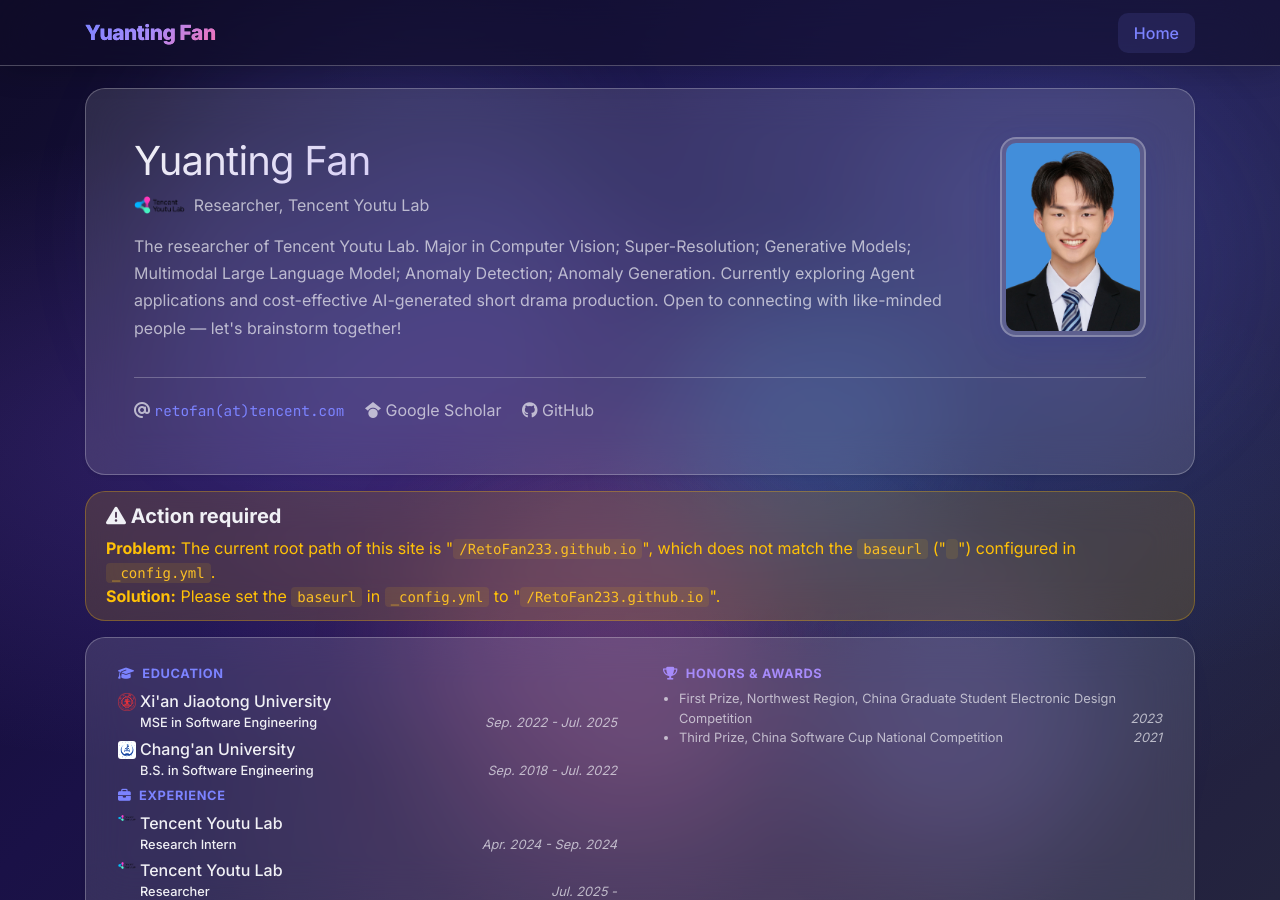
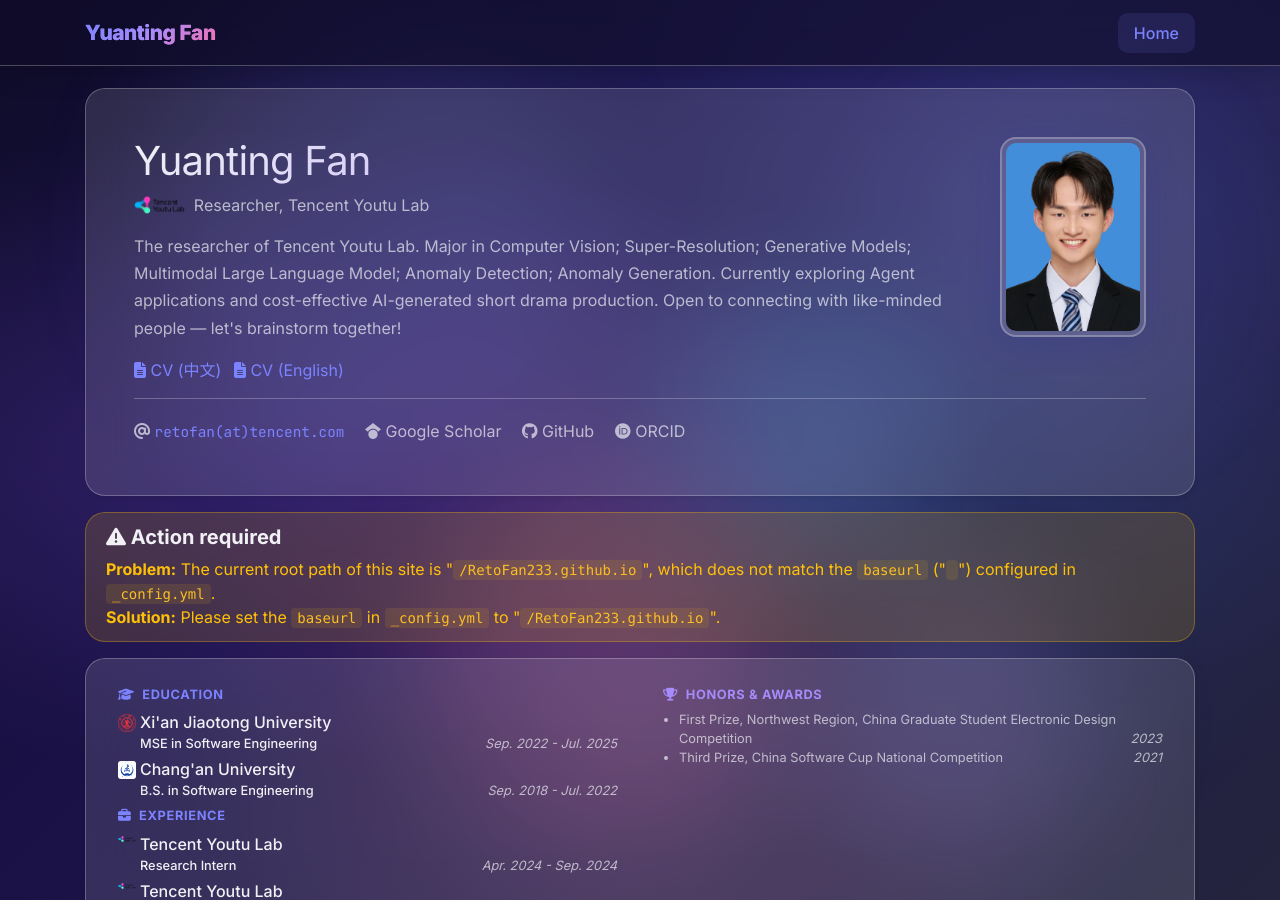
Before and after one commit to RetoFan233/RetoFan233.github.io, a Jekyll site: the page built from index.html, in a window 1280 px wide and 900 px high. Built offline with Jekyll 4.4.1, drawn with Linux system fonts in a browser that asks for light colours; a style sheet for code colours, icons or effects is not loaded.

Commit message:
update personal cv in chinese and english.

```diff
--- a/_includes/widgets/profile_card.html
+++ b/_includes/widgets/profile_card.html
@@ -21,6 +21,12 @@
                         </p>
                         {% if site.data.profile.cv_link %}
                             <a target="_blank" href="{{ site.data.profile.cv_link }}"><i class="fas fa-file-alt"></i> Curriculum Vitae</a> <br/>
+                        {% endif %}
+                        {% if site.data.profile.cv_links %}
+                            {% for cv in site.data.profile.cv_links %}
+                                <a class="pr-2" target="_blank" href="{{ cv.url | relative_url }}"><i class="fas fa-file-alt"></i> {{ cv.name }}</a>
+                            {% endfor %}
+                            <br/>
                         {% endif %}
                     </div>
                     {% if site.data.profile.portrait_url %}
```
Also changed, not shown: _data/profile.yml (+7 -2 lines).
